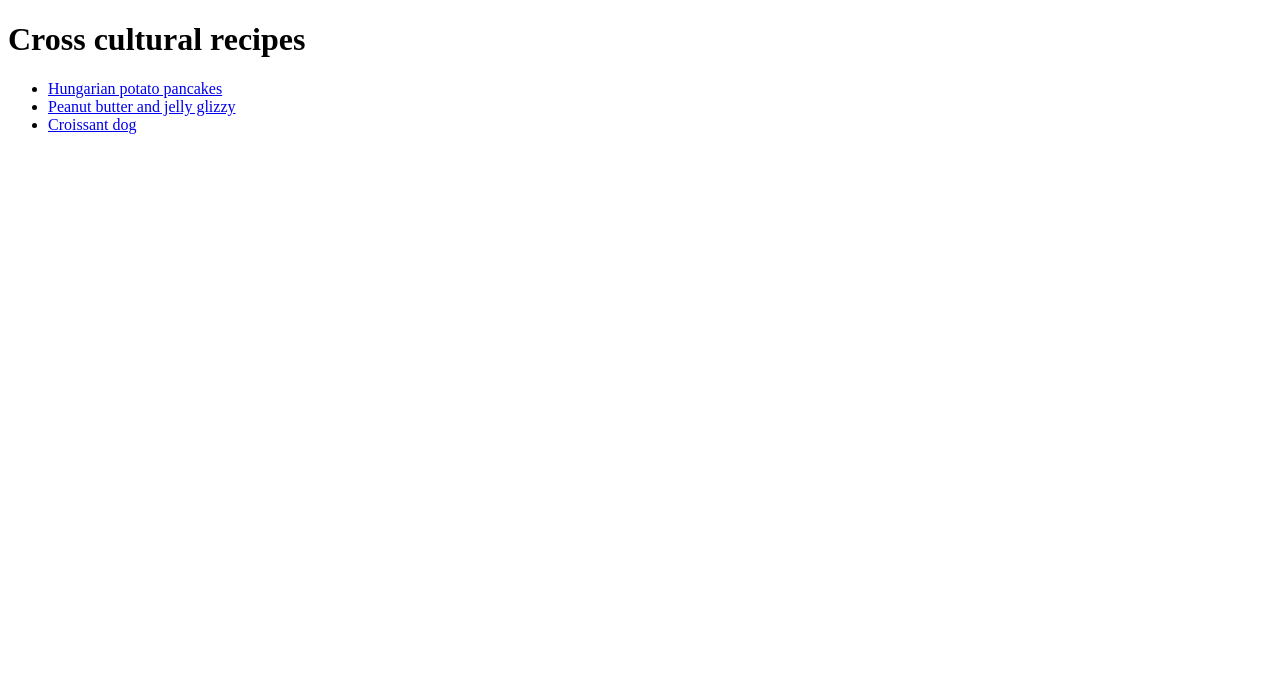
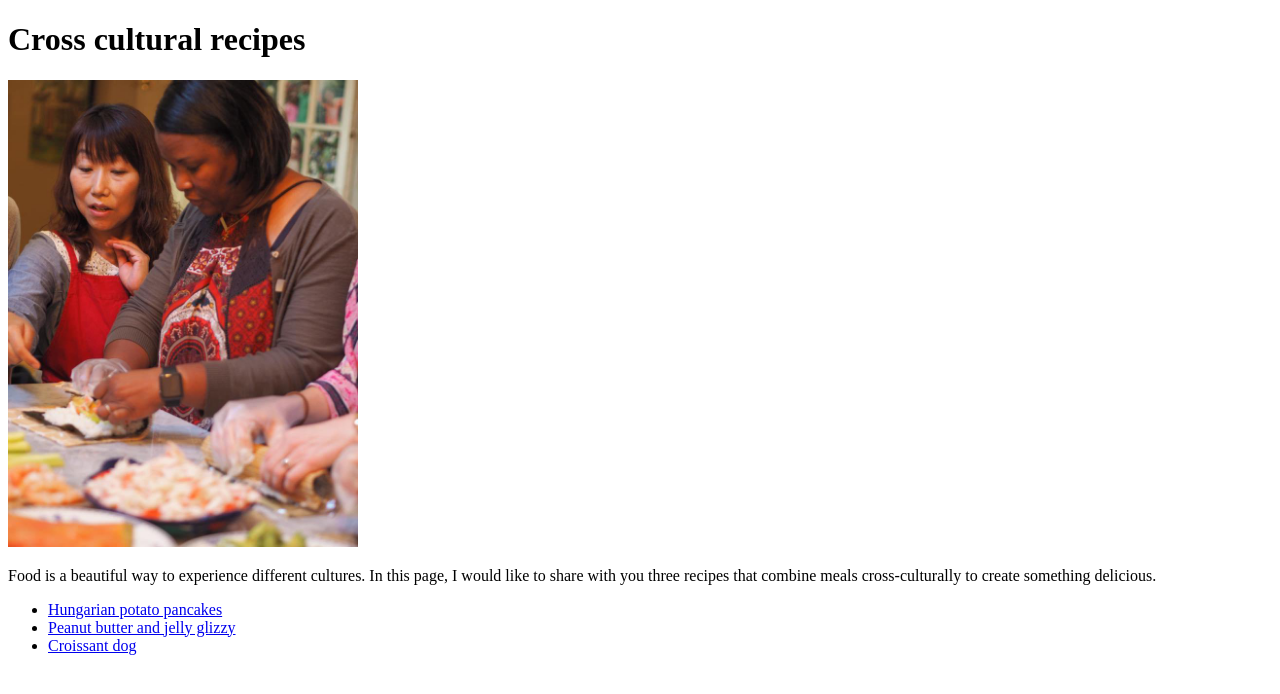
Before and after one commit to Karolis00/odin-recipes, a plain HTML site: page index.html in a window 1280 px wide. Drawn offline with Linux system fonts and the light colour scheme.

Commit message:
Added image and description to main page

```diff
--- a/index.html
+++ b/index.html
@@ -8,6 +8,11 @@
 </head>
 <body>
     <h1>Cross cultural recipes</h1>
+    <img src="images/cross.jpg" width="350px">
+    <p>
+        Food is a beautiful way to experience different cultures. In this page,
+         I would like to share with you three recipes that combine meals cross-culturally to create something delicious.
+    </p>
     <ul>
         <li><a target="_blank" href="recipes/hungarian-potato-pancake.html">Hungarian potato pancakes</a></li>
         <li><a target="_blank" href="recipes/pbj-glizzy.html">Peanut butter and jelly glizzy</a></li>
```
